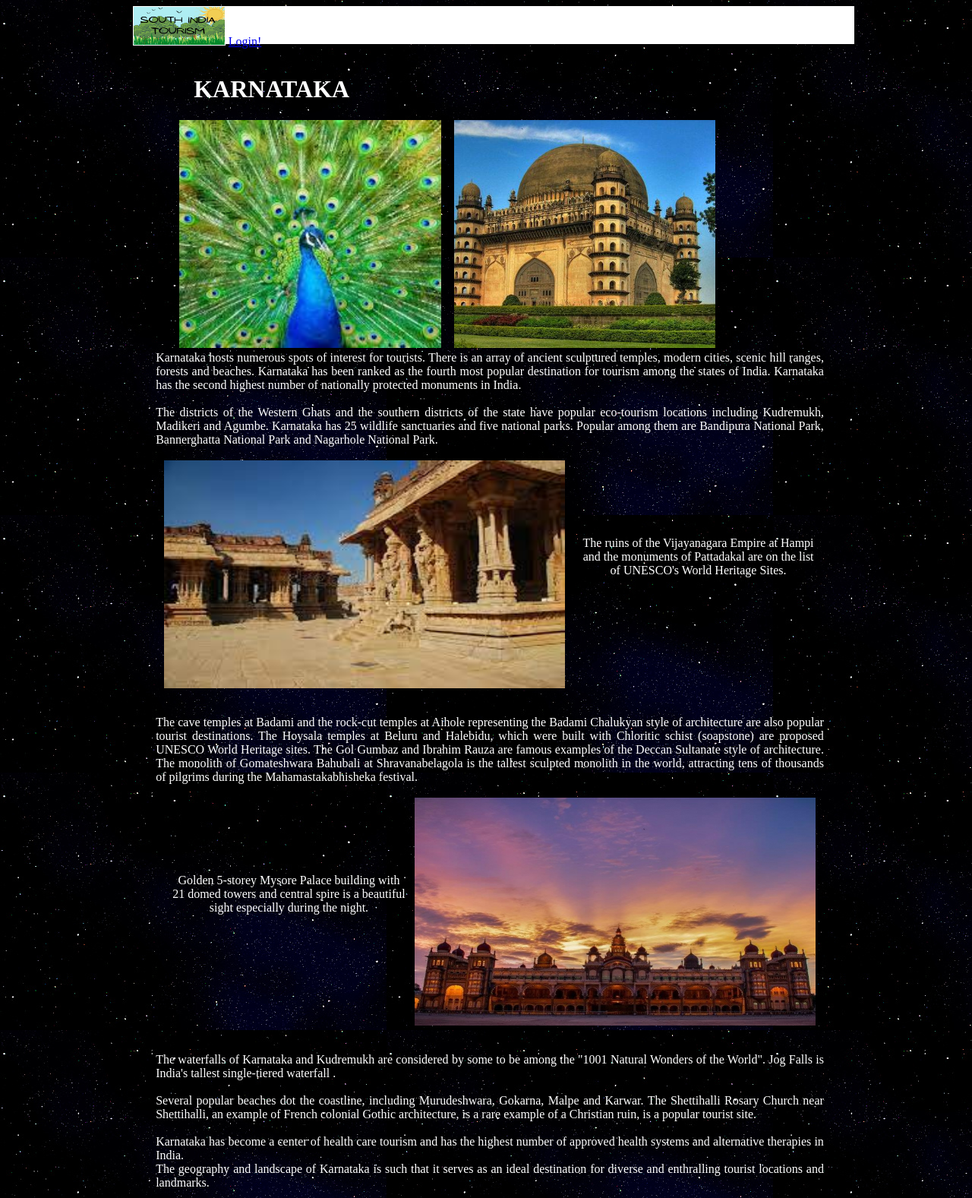
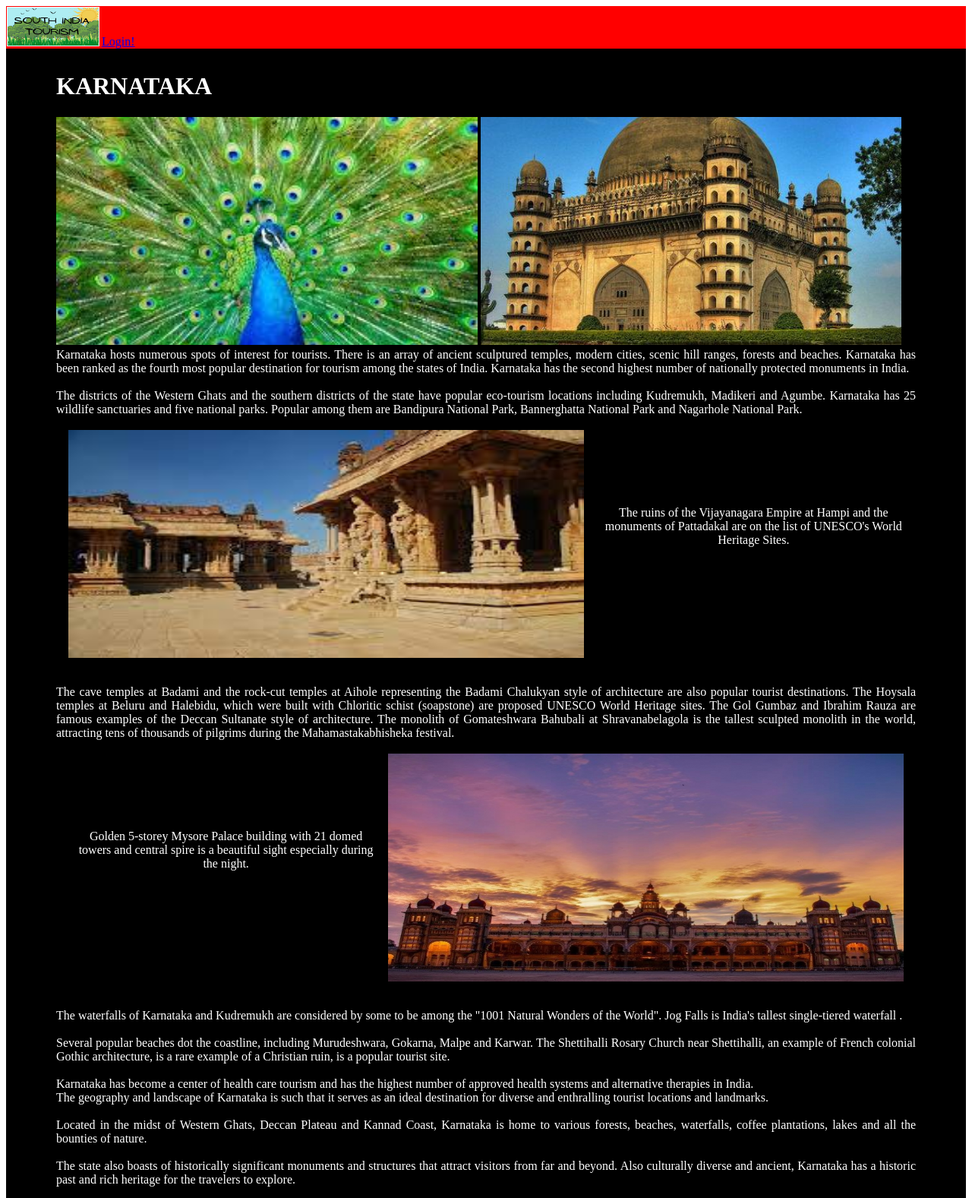
Before and after one commit to arunitha99/SIT, a plain HTML site: page HTML/Karnataka.html in a window 1280 px wide. Shown: the top 1577 px of the page at 76% size. Drawn offline with Linux system fonts and the light colour scheme.

Commit message:
1st draft -KG
Karnataka and Goa  1st draft -completed

```diff
--- a/CSS/Karnataka.css
+++ b/CSS/Karnataka.css
@@ -1,50 +1,112 @@
+.wrapper {
+    display: grid;
+    grid-gap: 10px;
+    grid-template-columns: 3.5em 2fr 3.5em;
+    grid-template-rows: 3.5em 2fr 5em;
+    grid-template-areas:
+        "header  header  header"
+        "content content content"
+        "footer footer footer";
+    background-color: black;
+    color: white;
+}
+
+.header {
+    grid-area: header;
+    background-color: red;
+}
+
+.footer {
+    grid-area: footer;
+}
+
+.content {
+    grid-area: content;
+    grid-column-start: 2;
+    grid-column-end: 3;
+}
+
 .header_logo {
     height: 50px;
     width: 120px;
     border: 1px solid white;
+    position: relative;
+    top: 1px;
+    left: 1px;
 }
 
-.header {
-    height: 50px;
-    background-color: white;
-    width: 94%;
-    position: absolute;
-    left: 4%;
+.container_image {
+    width: 100%;
 }
 
-.body {
-    background-image: url("../IMAGES/stars.jpg");
-    color: white;
+.image_k {
+    min-width: 100px;
+    width: 49%;
+    min-height: 250px;
+    height: 300px;
+    object-fit: cover;
 }
 
-/*
-body{
-    background-color:black;
-    color:white;
-}*/
-.body .content-header-after {
-    position: absolute;
-    top: 70px;
-    left: 5%;
-    padding-left: 2%;
-    width: 87%;
+.container_content {
+    text-align: justify;
 }
 
-.content-header-after h1 {
-    margin-left: 50px;
-
+.container_k {
+    width: 100%;
+    height: 300px;
+    color: rgb(255, 255, 255);
+    text-align: center;
+    display: flex;
+    flex-direction: row;
+    justify-content: space-evenly;
 }
 
-.container {
-    padding-left: 2%;
-
+.container_s {
+    height: 100px;
 }
 
-/* .content-header-after a h4{
-display:none;
-position:absolute;
+.container_r {
+    width: 35%;
+    padding-left: 10px;
+    /* background-color: white; */
+}
 
+.container_l {
+    width: 60%;
 }
+
+.image_l,
+.image_left {
+    width: 100%;
+    height: 100%;
+}
+
+.container_left,
+.container_right {
+    width: 40%;
+}
+
+.container_k .container_left:hover,.container_k .container_right:hover{
+    box-shadow: 2px 2px 10px 2px red;
+    transform: scale(1.05);
+}
+
+.container_k a
+{
+color:whitesmoke;
+text-decoration:none;
+}
+.container_k a:hover{
+    color:red;
+}
+/* @media (max-width:1000px) {
+    .container_link{
+    flex-direction: column;
+    justify-content: space-between;
+    align-content: center;
+    }
+} */
+/*
 
 .content-header-after .container a:hover h4{
     display:inline;
@@ -59,15 +121,8 @@ position:absolute;
     z-index:2;
     transform:scale(1.1);
     box-shadow:2px 2px 10px 2px rgb(255, 255, 0);
-} */
-.image-k {
-    margin-left: 13px;
-    min-width: 100px;
-    width:40%;
-    min-height:250px;
-    height:300px;
-    object-fit:cover;
 }
+
 
 .center {
     display: block;
@@ -82,46 +137,12 @@ position:absolute;
     left: 10%;
 }
 
-.container-k {
-    width: 100%;
-    height: 300px;
-    color: white;
-    text-align: center;
-    display: flex;
-    flex-direction: row;
-    justify-content: space-evenly;
-}
 
-.container-s {
-    width: 500px;
-    height: 100px;
-}
 
-.container-left,
-.container-right {
-    width: 40%;
-}
 
-.container-l {
-    width: 60%;
-}
 
-.container-r {
-    width: 35%;
-    padding-left: 10px;
-    /* background-color: white; */
-}
 
-.image-left,
-.image-l {
-    width: 100%;
-    height: 100%;
-}
 
-.container-k .image-left:hover {
-    box-shadow: 2px 2px 10px 2px red;
-    transform: scale(1.05);
-}
 
 .content-header-after a {
     text-decoration: none;
@@ -144,47 +165,4 @@ position:absolute;
     position: absolute;
     left: 0px;
     bottom: 10px;
-}
-
-/*
-.dropbtn {
-    background-color: #616461;
-    color: white;
-    padding-left: 36px;
-    padding-top:20px;
-    font-size: 16px;
-    border: none;
-    cursor: pointer;
-  }
-
-  .dropdown {
-    position: relative;
-    display: inline-block;
-  }
-
-  .dropdown-content {
-    display: none;
-    position: absolute;
-    right: 0;
-    background-color: #f9f9f9;
-    min-width: 160px;
-    box-shadow: 0px 8px 16px 0px rgba(0,0,0,0.2);
-    z-index: 1;
-  }
-
-  .dropdown-content a {
-    color: black;
-    padding: 12px 16px;
-    text-decoration: none;
-    display: block;
-  }
-
-  .dropdown-content a:hover {background-color: #f1f1f1;}
-
-  .dropdown:hover .dropdown-content {
-    display: block;
-  }
-
-  .dropdown:hover .dropbtn {
-    background-color: #555a55;
-  } */
+} */
--- a/CSS/monuments.css
+++ b/CSS/monuments.css
@@ -1,8 +1,44 @@
-@import url('https://fonts.googleapis.com/css2?family=Comforter+Brush&display=swap');
+@import url('https://fonts.googleapis.com/css2?family=Indie+Flower&display=swap');
+
+.wrapper {
+    display: grid;
+    grid-gap: 10px;
+    grid-template-columns: 5em 2fr 5em;
+    grid-template-rows: 3.5em 2fr 5em;
+    grid-template-areas:
+        "header  header  header"
+        "content content content"
+        "footer footer footer";
+    background-color: black;
+    color: white;
+}
+
+.header {
+    grid-area: header;
+    background-color: red;
+}
+
+.footer {
+    grid-area: footer;
+}
+
+.content {
+    grid-area: content;
+    grid-column-start: 2;
+    grid-column-end: 3;
+}
+
+.header_logo {
+    height: 50px;
+    width: 120px;
+    border: 1px solid white;
+    position: relative;
+    top: 1px;
+    left: 1px;
+}
+
 .bodymon {
-    background-image: url("../IMAGES/background.jpg");
-    background-repeat: no-repeat;
-    background-size: cover;
+    background: linear-gradient(180deg, rgb(8, 23, 107), rgb(158, 20, 20));
 }
 
 .bodymon .content-header-after {
@@ -19,12 +55,17 @@
     height: 100px;
 }
 
+
+
 a {
-    color: black !important;
+    color: black;
+    text-decoration: none;
 }
 
 a:hover {
-    color: red !important;
+    color: red;
+    text-decoration: none;
+
 }
 
 .container-flexcol {
@@ -71,27 +112,38 @@ hr {
     background-image: url("../IMAGES/backsanct.jpg");
     /* background-repeat: no-repeat;
     background-size:100%; */
+    display: grid;
+    grid-template-areas:
+        "header  header  header"
+        "content content content"
+        "footer footer footer";
+    grid-template-columns: 5em 2fr 5em;
+    grid-template-rows: 5em 2fr 5em;
+    grid-gap: 10px;
 }
 
-.bodysanct .content-header-after {
-    background: linear-gradient(120deg, rgb(145, 255, 0), rgba(14, 161, 63, 0.87));
-    /* background-color:rgb(107, 135, 160); */
-    margin-right: 3%;
-    margin-left: 5%;
-    height: 100%;
-    padding: 10px;
-}
 
 .image_sanct_galary {
     display: block;
     text-align: center;
 }
 
-.national_parks {
+.national_parks,
+.bird_sancturies {
     display: flex;
     flex-flow: row wrap;
     align-content: center;
     justify-content: center;
+    width: 100%;
+    height: 100%;
+}
+
+.national_parks {
+    background: linear-gradient(120deg, rgb(42, 228, 166), rgb(10, 119, 83));
+}
+
+.bird_sancturies {
+    background: linear-gradient(120deg, rgb(42, 185, 228), rgb(10, 85, 119));
 }
 
 .container_a {
@@ -104,20 +156,43 @@ hr {
     align-content: center;
     justify-content: center;
     border-radius: 5%;
+    font-family: 'Indie Flower', cursive;
+    transition: 0.5s;
+    transition-timing-function: ease-in-out;
 }
 
 .image_nationalpark {
     width: 290px;
+    max-height: 250px;
 }
 
 .container_a:hover {
     transform: scale(1.1);
-    transition: 0.7s;
-    transition-timing-function: ease-in-out;
+    font-family: 'Indie Flower', cursive;
     box-shadow: 5px 5px 2px 2px rgb(184, 73, 73);
 }
 
+.link {
+    color: white;
+    text-decoration: none;
+}
+
 @media (max-width:1000px) {
+
+    .bodysanct {
+        margin: 0%;
+        height: 100%;
+    }
+
+    .bodysanct .content-header-after {
+        width: 96%;
+        margin-left: 1.5%;
+        height: 100%;
+    }
+
+    .image_nationalpark {
+        max-height: 100px;
+    }
 
     #Badami,
     #Bahamani,
@@ -177,14 +252,10 @@ hr {
         display: none;
     }
 
-    .national_parks {
-        font-family: 'Comforter Brush', cursive;
-    }
-
     .container_a {
         height: 150px;
         width: 150px;
-        font-size:small;
+        font-size: small;
     }
 
     .image_nationalpark {
--- a/CSS/styles.css
+++ b/CSS/styles.css
@@ -187,8 +187,26 @@ a {
     background: linear-gradient(70deg, rgb(0, 204, 255), rgb(135, 233, 7));
 } */
 @media (min-width:100px) {
-    .body {
-        background-color: black;
+
+    .wrapper {
+        display: grid;
+        grid-gap: 10px;
+        grid-template-columns: 5em 2fr 5em;
+        grid-template-rows: 3.5em 2fr 5em;
+        grid-template-areas:
+            "header  header  header"
+            "content content content"
+            "footer footer footer";
+            background-color: black;
+            color:white;
+    }
+    .header {
+        grid-area: header;
+        background-color:red;
+    }
+
+    .footer {
+        grid-area: footer;
     }
 
     .content {
@@ -197,48 +215,20 @@ a {
         grid-column-end: 3;
     }
 
-    .header {
-        grid-area: header;
-    }
-
-    .footer {
-        grid-area: footer;
-    }
-
-    .wrapper {
-        display: grid;
-        grid-gap: 10px;
-        grid-template-columns: 5em 2fr 5em;
-        grid-template-rows: 5em 2fr 5em;
-        grid-template-areas:
-            "header  header  header"
-            "content content content"
-            "footer footer footer";
-        background-image: url("../IMAGES/index.jpg");
-    }
-
-    .box {
-        background-color: rgb(148, 148, 148);
-        color: #fff;
-        border-radius: 5px;
-        padding: 20px;
-        font-size: 150%;
-
-    }
-
     .header_logo {
         height: 50px;
         width: 120px;
         border: 1px solid white;
+        position: relative;
+        top:1px;
+        left:1px;
     }
 
     .img_galary {
         display: inline-flex;
         flex-flow: row nowrap;
         justify-content: center;
-        width: 90%;
-        margin-left: 5%;
-        margin-right: 4%;
+        width: 100%;
         color: white;
         margin-bottom: 30px;
         position: relative;
@@ -289,7 +279,14 @@ a {
     }
 
     .state {
+        background-color: rgb(160, 233, 64);
         border: 1px solid black;
+        padding: 20px;
+        height: 3fr;
+        width:400px;
+        margin: 2% .5% 2% 2%;
+        transition:0.5s;
+       /*  border: 1px solid black;
         height: 3fr;
         width:400px;
         min-width:300px;
@@ -297,7 +294,7 @@ a {
         padding: 20px;
         margin: 2% .5% 2% 2%;
         transition:0.5s;
-        background-color: rgb(160, 233, 64);
+        background-color: rgb(160, 233, 64); */
     }
 
     .state:hover {
@@ -409,8 +406,4 @@ a {
     .img_responsive:hover {
         transform: scale(3, 2);
         box-shadow: 2px 2px 5px 5px rgb(77, 69, 69);
-    }
-    .img {
-        left:15%;
-    }
-}
+    }}
--- a/HTML/Karnataka.html
+++ b/HTML/Karnataka.html
@@ -6,62 +6,64 @@
     <title>
         KARNATAKA
     </title>
-   <!--  <link rel="stylesheet" href="https://www.w3schools.com/w3css/4/w3.css">
+    <!--  <link rel="stylesheet" href="https://www.w3schools.com/w3css/4/w3.css">
 <link rel="stylesheet" href="https://cdnjs.cloudflare.com/ajax/libs/font-awesome/4.7.0/css/font-awesome.min.css"> -->
 </head>
 
-<body class="body">
-    <div id="content">
-        <header class="header">
+<body>
+    <div class="wrapper">
+        <div class="header">
             <a href="../HTML/index.html"><img src="../IMAGES/logo.jpg" class="header_logo" alt="logo"></a>
             <a href="../HTML/login.html">Login!</a>
-        </header>
-        <div class="content-header-after">
+        </div>
+        <div class="content">
             <h1>KARNATAKA</h1>
-            <div class="container">
-                <!-- <a href="../HTML/jog.html"><h4>JOG FALLS</h4><img src="../IMAGES/karnataka_img.jpg" class="image-k" alt="jog falls"></a> -->
-                <img src="../IMAGES/sancturies1.jpg" class="image-k" alt="Sancturies">
-                <img src="../IMAGES/Gol-Gumbaz.png" class="image-k" alt="GolGumbaz">
+            <div class="container_image">
+                <img src="../IMAGES/sancturies1.jpg" class="image_k" alt="Sancturies">
+                <img src="../IMAGES/Gol-Gumbaz.png" class="image_k" alt="GolGumbaz">
             </div>
-            <!-- <div class="container-k">
-                <div class="container-s"></div>
-                <div class="container-s"><img src="../IMAGES/karnataka_img.jpg" class="image-k" alt="jog falls"></div>
-                <div class="container-s"><img src="../IMAGES/karnataka_img.jpg" class="image-k" alt="jog falls"></div>
-            </div> -->
-            <div class="content">
+            <div class="container_content">
                 Karnataka hosts numerous spots of interest for tourists. There is an array of ancient sculptured
-                temples, modern cities, scenic hill ranges, forests and beaches. Karnataka has been ranked as the fourth
-                most popular destination for tourism among the states of India. Karnataka has the second highest number
+                temples, modern cities, scenic hill ranges, forests and beaches. Karnataka has been ranked as the
+                fourth
+                most popular destination for tourism among the states of India. Karnataka has the second highest
+                number
                 of nationally protected monuments in India.
                 <br><br>
                 The districts of the Western Ghats and the southern districts of the state have popular eco-tourism
                 locations including Kudremukh, Madikeri and Agumbe. Karnataka has 25 wildlife sanctuaries and five
-                national parks. Popular among them are Bandipura National Park, Bannerghatta National Park and Nagarhole
-                National Park. <br><br>
-                <div class="container-k">
-                    <div class="container-l"><img src="../IMAGES/vijaynagar.jpg" class="image-l" alt="vijaynagar"></div>
-                    <div class="container-r">
-                        <div class="container-s"></div>The ruins of the Vijayanagara Empire at Hampi and the monuments
+                national parks. Popular among them are Bandipura National Park, Bannerghatta National Park and
+                Nagarhole
+                National Park.
+                <br><br>
+                <div class="container_k">
+                    <div class="container_l"><img src="../IMAGES/vijaynagar.jpg" class="image_l" alt="vijaynagar"></div>
+                    <div class="container_r">
+                        <div class="container_s"></div>The ruins of the Vijayanagara Empire at Hampi and the monuments
                         of
                         Pattadakal are
                         on the list of UNESCO's World Heritage Sites.
                     </div>
-                </div><br><br> The cave temples at Badami and the
+                </div>
+                <br><br> The cave temples at Badami and the
                 rock-cut temples at Aihole representing the Badami Chalukyan style of architecture are also popular
-                tourist destinations. The Hoysala temples at Beluru and Halebidu, which were built with Chloritic schist
+                tourist destinations. The Hoysala temples at Beluru and Halebidu, which were built with Chloritic
+                schist
                 (soapstone) are proposed UNESCO World Heritage sites. The Gol Gumbaz and Ibrahim Rauza are famous
                 examples of the Deccan Sultanate style of architecture. The monolith of Gomateshwara Bahubali at
                 Shravanabelagola is the tallest sculpted monolith in the world, attracting tens of thousands of
                 pilgrims during the Mahamastakabhisheka festival.
                 <br><br>
-                <div class="container-k">
-                    <div class="container-r">
-                        <div class="container-s"></div>
+                <div class="container_k">
+                    <div class="container_r">
+                        <div class="container_s"></div>
                         Golden 5-storey Mysore Palace building with 21 domed towers and central spire is a beautiful
                         sight
                         especially during the night.
                     </div>
-                    <div class="container-l"><img src="../IMAGES/mysore_palace.jpg" class="image-l" alt="mysore palace"></div>
+                    <div class="container_l">
+                        <img src="../IMAGES/mysore_palace.jpg" class="image_l" alt="mysore palace">
+                    </div>
                 </div>
                 <br><br>
                 The waterfalls of Karnataka and Kudremukh are considered by some to be among the "1001 Natural
@@ -74,39 +76,48 @@
                 Karnataka has become a center of health care tourism and has the highest number of approved health
                 systems and alternative therapies in India.
                 <br>The geography and landscape of Karnataka is such that it serves as an ideal destination for
-                diverse and enthralling tourist locations and landmarks.<br><br> Located in the midst of Western Ghats, Deccan
-                Plateau and Kannad Coast, Karnataka is home to various forests, beaches, waterfalls, coffee plantations,
-                lakes and all the bounties of nature.<br><br>The state also boasts of historically significant monuments and
+                diverse and enthralling tourist locations and landmarks.<br><br> Located in the midst of Western
+                Ghats, Deccan
+                Plateau and Kannad Coast, Karnataka is home to various forests, beaches, waterfalls, coffee
+                plantations,
+                lakes and all the bounties of nature.<br><br>The state also boasts of historically significant
+                monuments and
                 structures that attract visitors from far and beyond. Also culturally diverse and ancient, Karnataka
                 has a historic past and rich heritage for the travelers to explore.
 
                 <br><br>
             </div>
-            <div class="container-k">
-                <div class="container-left">
-                    <a href="../HTML/monuments.html" target="_blank"><img src="../IMAGES/hampi2.jpg" class="image-left" alt="hampi">
+            <div class="container_k">
+                <div class="container_left">
+                    <a href="../HTML/monuments.html" target="_blank"><img src="../IMAGES/hampi2.jpg"
+                            class="image_left" alt="hampi">
                         <p>MUST VISIT MONUMENTS IN KARNATAKA</p>
                     </a>
                 </div>
-                <div class="container-right"><a href="../HTML/sancturies.html" target="_blank"><img src="../IMAGES/sanct-k.jpg"
-                            class="image-left" alt="sancturies">
+                <div class="container_right"><a href="../HTML/sancturies.html" target="_blank"><img
+                            src="../IMAGES/sanct-k.jpg" class="image_left" alt="sancturies">
                         <p>SANCTUARIES TO VISIT IN KARNATAKA</p>
                     </a></div>
             </div>
-            <div class="container-s"></div>
-            <div class="container-k">
-                <div class="container-left">
-                    <a href="../HTML/nature.html" target="_blank"><img src="../IMAGES/SFalls.jpg" class="image-left" alt="hampi">
+            <div class="container_s"></div>
+            <div class="container_k">
+                <div class="container_left">
+                    <a href="https://www.karnatakatourism.org/" target="_blank"><img src="../IMAGES/SFalls.jpg"
+                            class="image_left" alt="hampi">
                         <p>OTHER PLACE TO VISIT IN KARNATAKA</p>
                     </a>
                 </div>
             </div>
-            <div class="container-s"></div>
-            <div class="container-s"></div>
-            <footer class="footer"></footer>
         </div>
+    </div>
+    <!--
 
-    </div>
+                <div class="container-s"></div>
+                <div class="container-s"></div>
+                <footer class="footer"></footer>
+            </div>
+
+        </div> -->
 </body>
 
 </html>
```
Also changed, not shown: HTML/index.html (+26 -15 lines), HTML/mustVisit.html (+11 -6 lines), HTML/sancturies.html (+50 -19 lines), IMAGES/adichunchanagiri.jpg (added), IMAGES/bilihills.jpg (added), IMAGES/gudavi.jpg (added), IMAGES/kaveri.jpg (added), IMAGES/ranganathittu.jpg (added).
